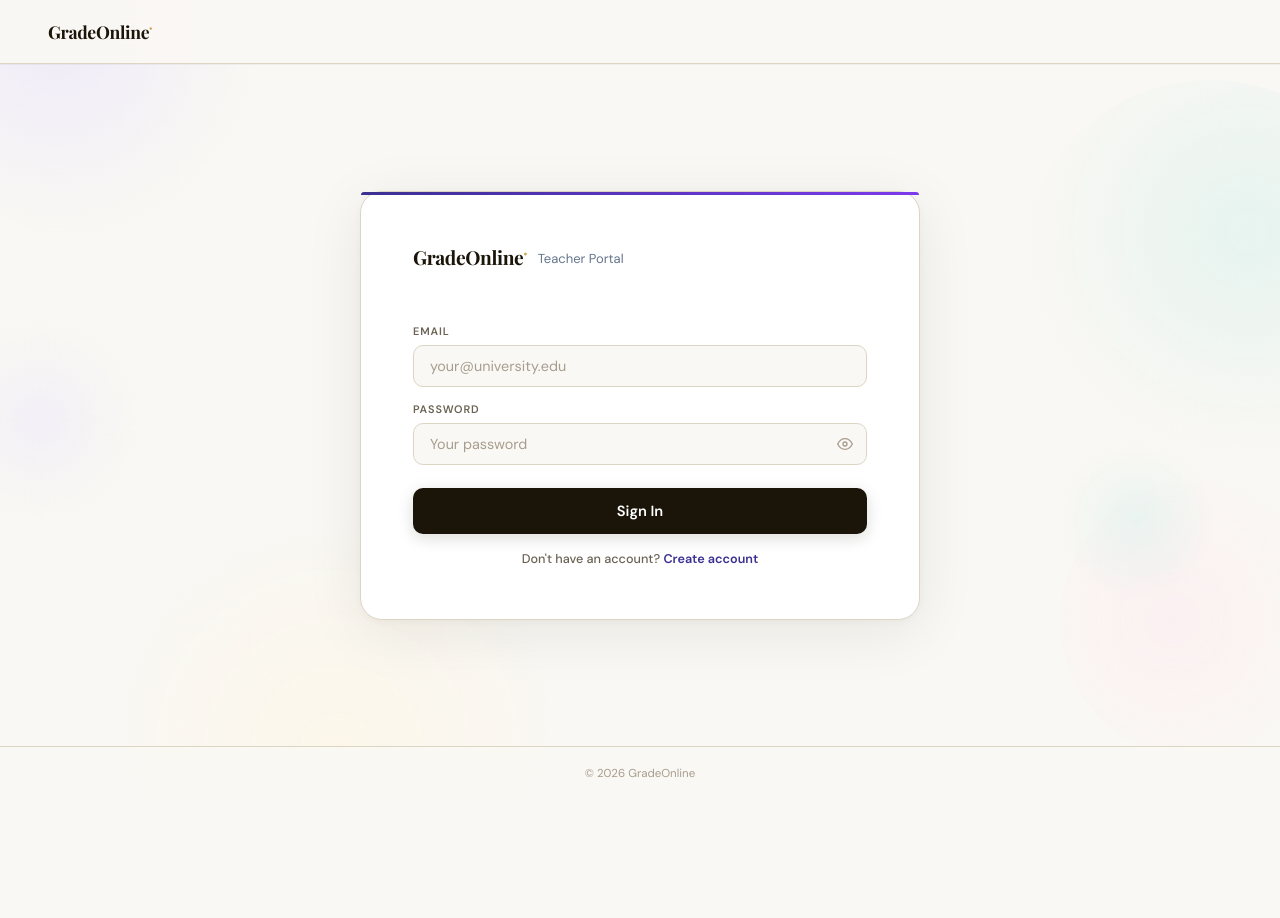
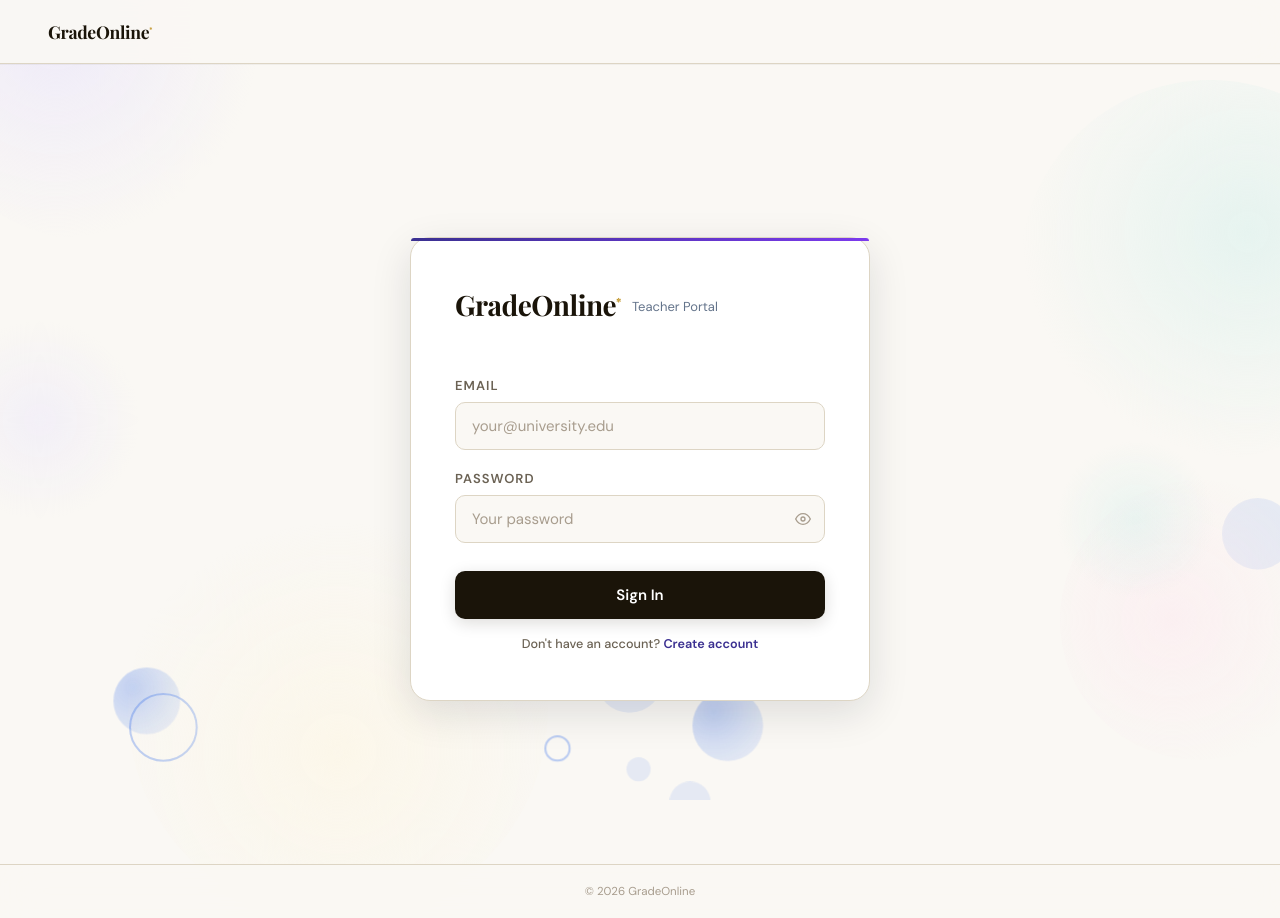
Before and after one commit to arnob32/GraderOnlineWebApp, a FastAPI app: page /auth/login in a window 1280 px wide. Before the commit the page ends 777 px from the top, so only its background shows below. Run offline with FastAPI, Linux system fonts and the light colour scheme; some web fonts are replaced.

Commit message:
make more efficient login page

```diff
--- a/app/templates/teacher_login.html
+++ b/app/templates/teacher_login.html
@@ -6,8 +6,71 @@
   <title>Teacher Login — GradeOnline</title>
   <link href="https://fonts.googleapis.com/css2?family=Playfair+Display:ital,wght@0,700;0,800;1,700&family=DM+Sans:wght@300;400;500;600&display=swap" rel="stylesheet"/>
   <link rel="stylesheet" href="/static/CSS/auth.css">
+  <style>
+    .floating-bubbles {
+      position: fixed;
+      inset: 0;
+      overflow: hidden;
+      z-index: 0;
+      pointer-events: none;
+    }
+    .floating-bubbles .fb {
+      position: absolute;
+      bottom: -150px;
+      border-radius: 50%;
+      animation: fbFloat linear infinite;
+    }
+    .floating-bubbles .fb.solid {
+      background: radial-gradient(circle at 30% 30%, rgba(37,99,235,0.35), rgba(37,99,235,0.08));
+    }
+    .floating-bubbles .fb.outline {
+      background: transparent;
+      border: 2px solid rgba(37,99,235,0.4);
+    }
+    .floating-bubbles .fb.soft {
+      background: rgba(37,99,235,0.12);
+    }
+    @keyframes fbFloat {
+      0%   { transform: translateY(0) translateX(0) scale(1); opacity: 0; }
+      10%  { opacity: 0.8; }
+      90%  { opacity: 0.6; }
+      100% { transform: translateY(-115vh) translateX(var(--fb-drift, 40px)) scale(1.05); opacity: 0; }
+    }
+    .page, .card, .navbar, .footer { position: relative; z-index: 1; }
+
+    /* Bigger, more polished card — page-scoped, doesn't touch auth.css */
+    .card {
+      max-width: 460px !important;
+      width: 92% !important;
+      padding: 48px 44px !important;
+      border-radius: 20px !important;
+      box-shadow: 0 12px 40px rgba(15, 23, 42, 0.12) !important;
+    }
+    .card .logo-name {
+      font-size: 28px !important;
+    }
+    .card .fld {
+      margin-bottom: 20px !important;
+    }
+    .card .fld label {
+      font-size: 13px !important;
+      margin-bottom: 8px !important;
+    }
+    .card .inp {
+      padding: 13px 16px !important;
+      font-size: 15px !important;
+      border-radius: 10px !important;
+    }
+    .card .submit-btn {
+      padding: 14px !important;
+      font-size: 15px !important;
+      border-radius: 10px !important;
+      margin-top: 8px !important;
+    }
+  </style>
 </head>
 <body>
+<div class="floating-bubbles" id="floatingBubbles"></div>
 <nav class="navbar">
   <a href="/" class="nav-brand"><div class="nav-brand-name">GradeOnline<sup>*</sup></div></a>
 </nav>
@@ -56,5 +119,33 @@
 </div>
 <footer class="footer"><span class="foot-copy">© 2026 GradeOnline</span></footer>
 <script src="/static/JS/auth.js"></script>
+<script>
+  (function () {
+    const container = document.getElementById('floatingBubbles');
+    const count = 28;
+    const variants = ['solid', 'outline', 'soft'];
+
+    for (let i = 0; i < count; i++) {
+      const bubble = document.createElement('div');
+      const variant = variants[Math.floor(Math.random() * variants.length)];
+      bubble.className = 'fb ' + variant;
+
+      const size = Math.random() * 70 + 20;
+      const left = Math.random() * 100;
+      const duration = Math.random() * 14 + 10;
+      const delay = Math.random() * 20;
+      const drift = (Math.random() * 160 - 80) + 'px';
+
+      bubble.style.width = size + 'px';
+      bubble.style.height = size + 'px';
+      bubble.style.left = left + '%';
+      bubble.style.animationDuration = duration + 's';
+      bubble.style.animationDelay = delay + 's';
+      bubble.style.setProperty('--fb-drift', drift);
+
+      container.appendChild(bubble);
+    }
+  })();
+</script>
 </body>
 </html>
```
Also changed, not shown: app/templates/student_login.html (+91 -0 lines).
